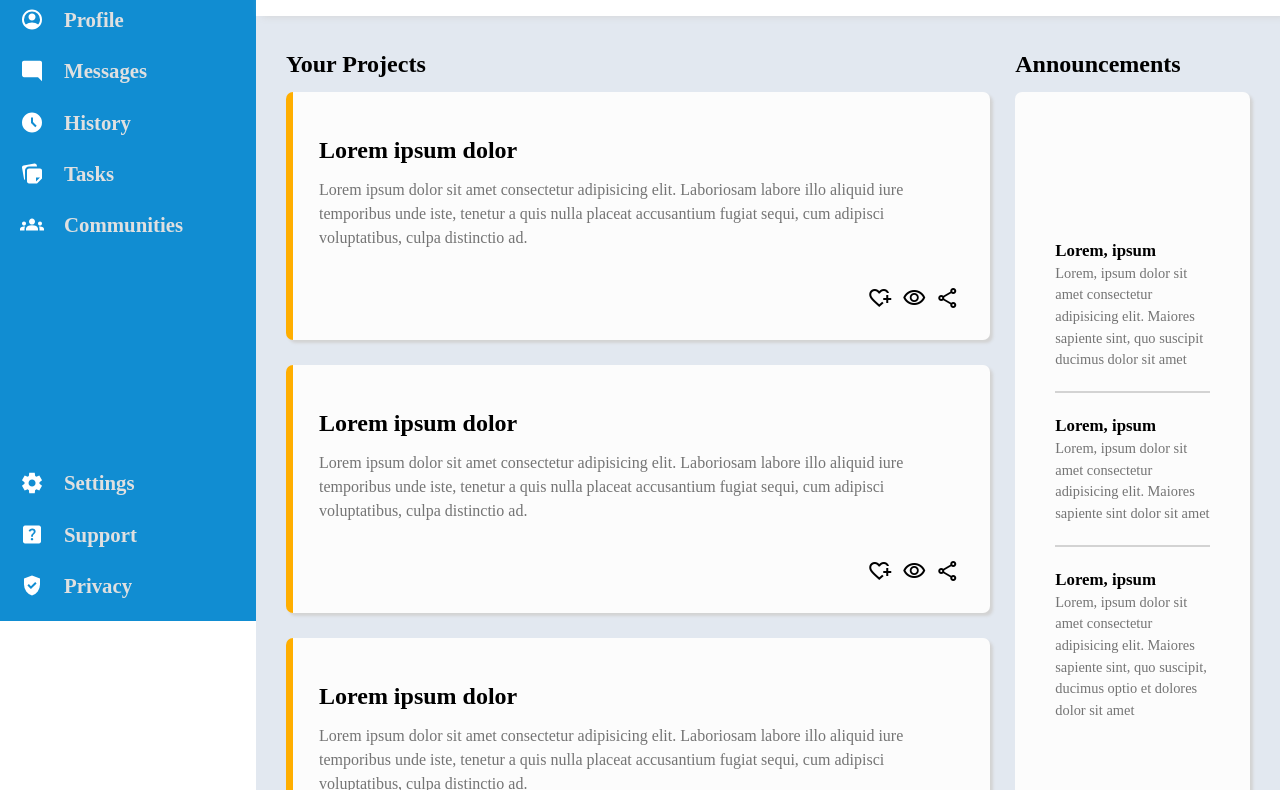
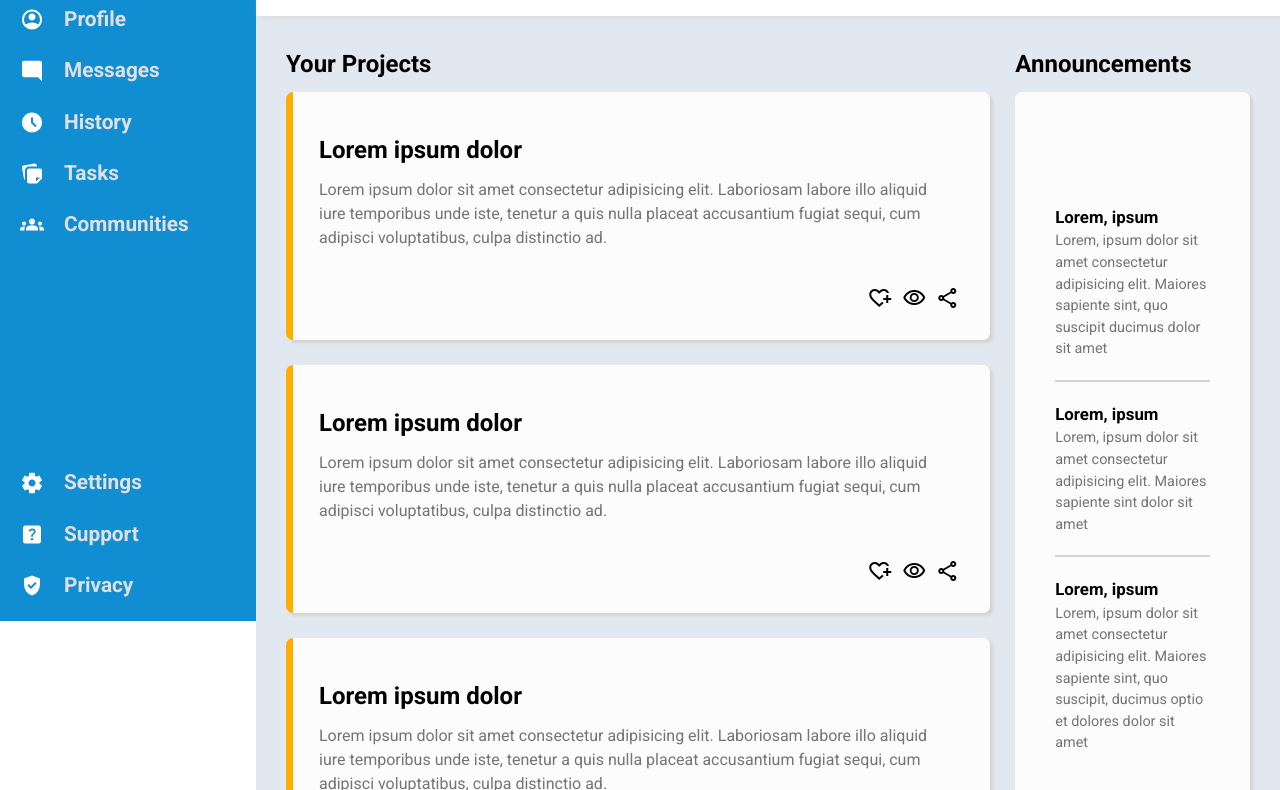
Before and after one commit to reyfacundo/dashboard, a plain HTML site: page index.html in a window 1280 px wide. Shown: the part 179-969 px from the top of the page. Drawn offline with nearby package versions, Linux system fonts and the light colour scheme; files whose address does not match are found by name.

Commit message:
changed font

```diff
--- a/index.html
+++ b/index.html
@@ -7,6 +7,9 @@
     <link rel="stylesheet" href="styles.css">
     <link rel="stylesheet"
         href="https://fonts.googleapis.com/css2?family=Material+Symbols+Outlined:opsz,wght,FILL,GRAD@24,400,0,0" />
+        <link rel="preconnect" href="https://fonts.googleapis.com">
+<link rel="preconnect" href="https://fonts.gstatic.com" crossorigin>
+<link href="https://fonts.googleapis.com/css2?family=Roboto:ital,wght@0,100;0,300;0,400;0,500;0,700;0,900;1,100;1,300;1,400;1,500;1,700;1,900&display=swap" rel="stylesheet">
     <title>dashboard</title>
 
 </head>
--- a/styles.css
+++ b/styles.css
@@ -8,7 +8,9 @@
     margin: 0;
     padding: 0;
 }
-
+html{
+    font-family: "Roboto",'Franklin Gothic Medium', 'Arial Narrow', Arial, sans-serif;
+}
 body {
     color: rgb(116, 116, 116);
     line-height: 1.5;
```
